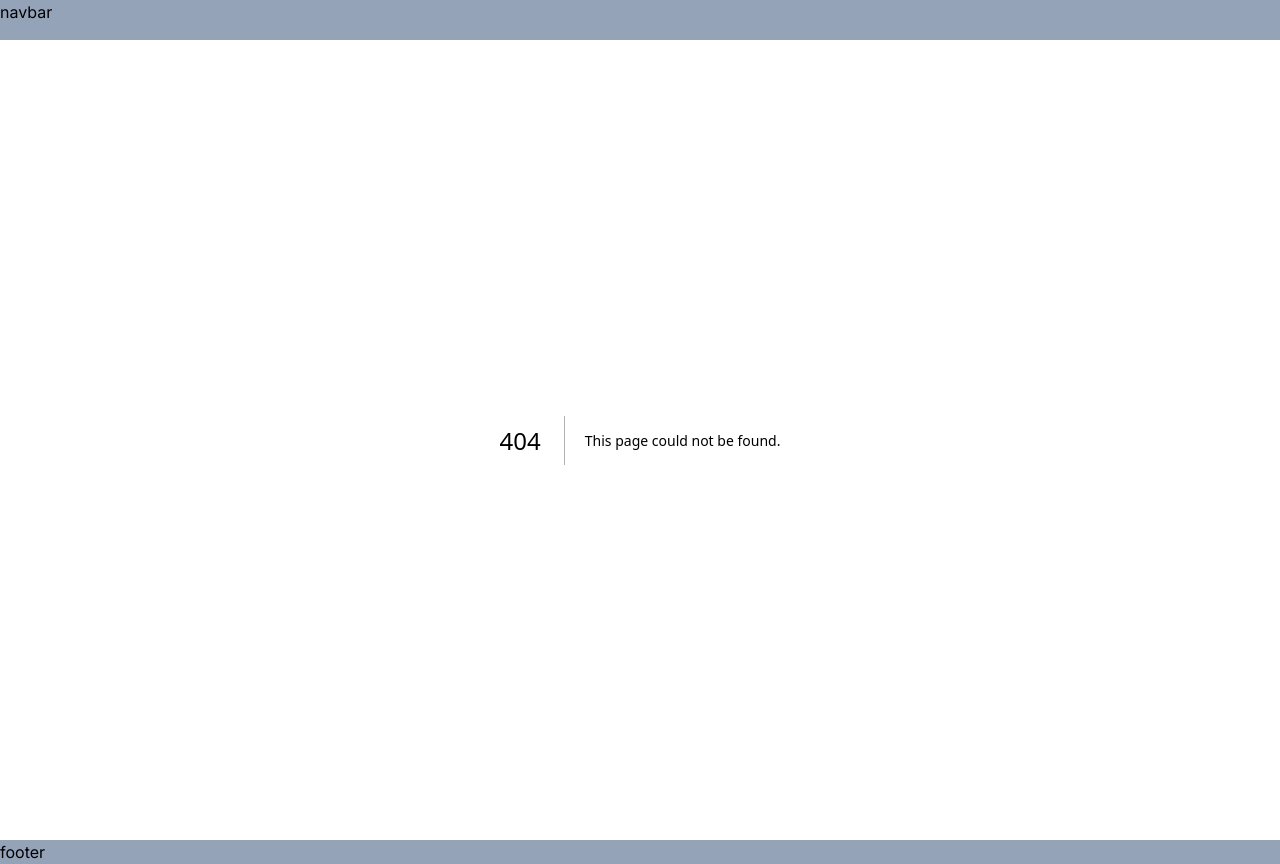
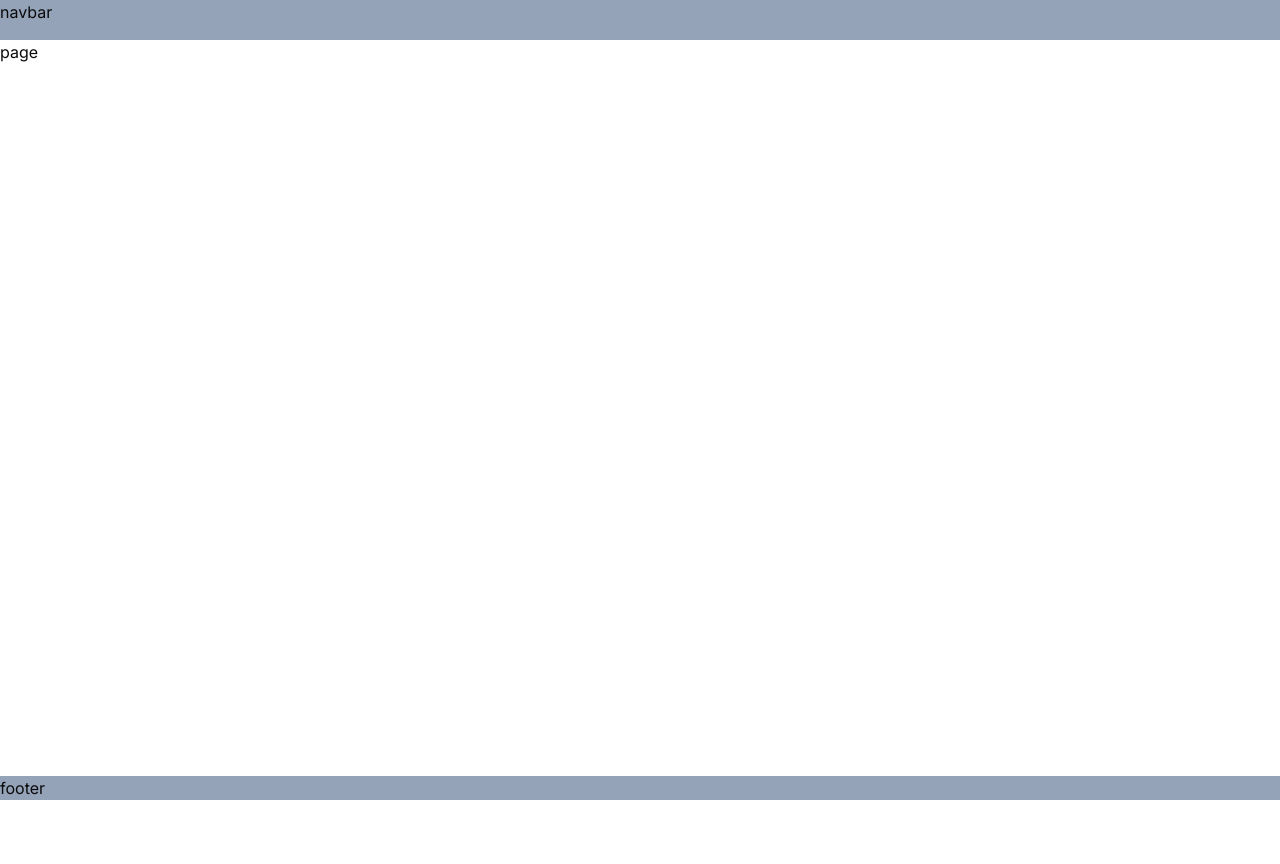
Before and after one commit to ahmeds189/salesat, a Next.js app: page /new-product in a window 1280 px wide. Before the commit this address had no page. After the commit the page ends 800 px from the top, so only its background shows below. Built offline with nearby package versions, Linux system fonts and the light colour scheme.

Commit message:
improve folder structure

```diff
--- /dev/null
+++ b/app/new-product/page.tsx
@@ -0,0 +1,4 @@
+const page = () => {
+  return <div>page</div>
+}
+export default page
```
Also changed, not shown: components.json, lib/db/prisma.ts (renamed from db/prisma.ts), lib/utils.ts (renamed from app/lib/utils.ts).
